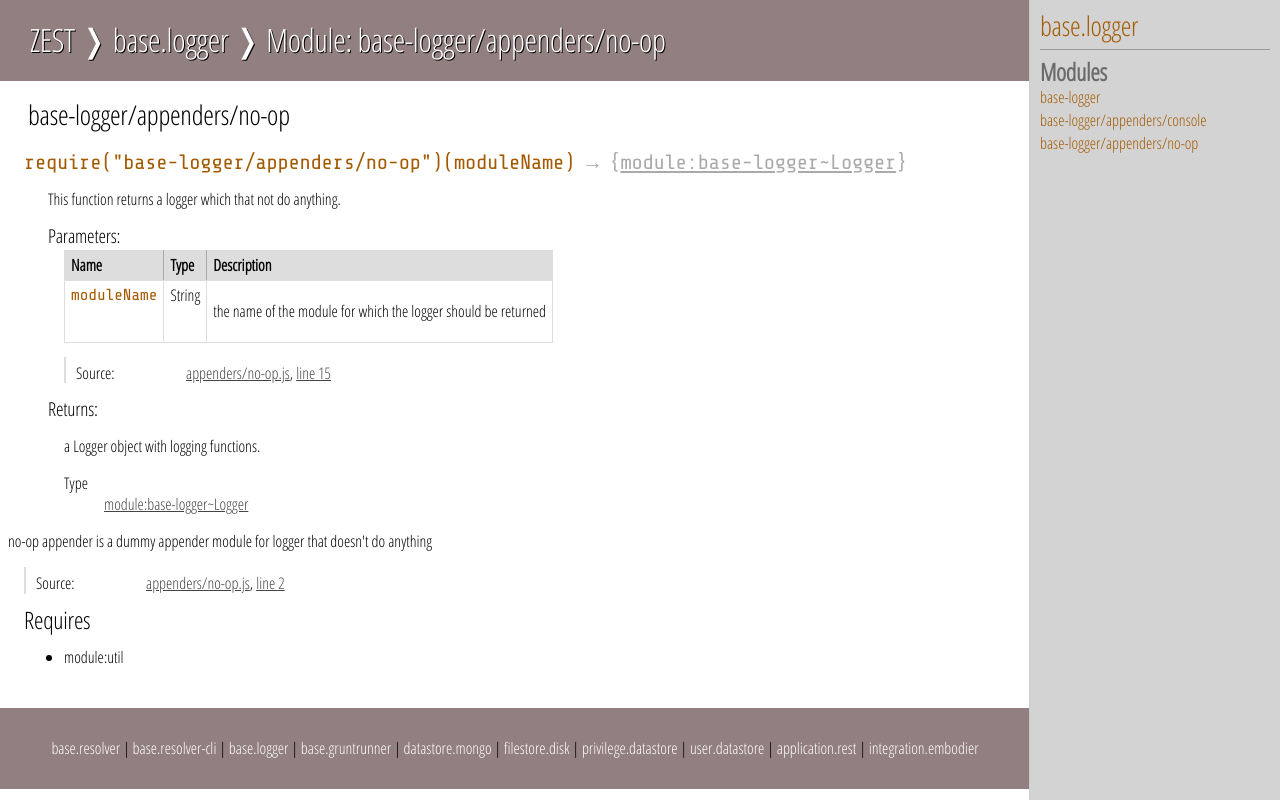
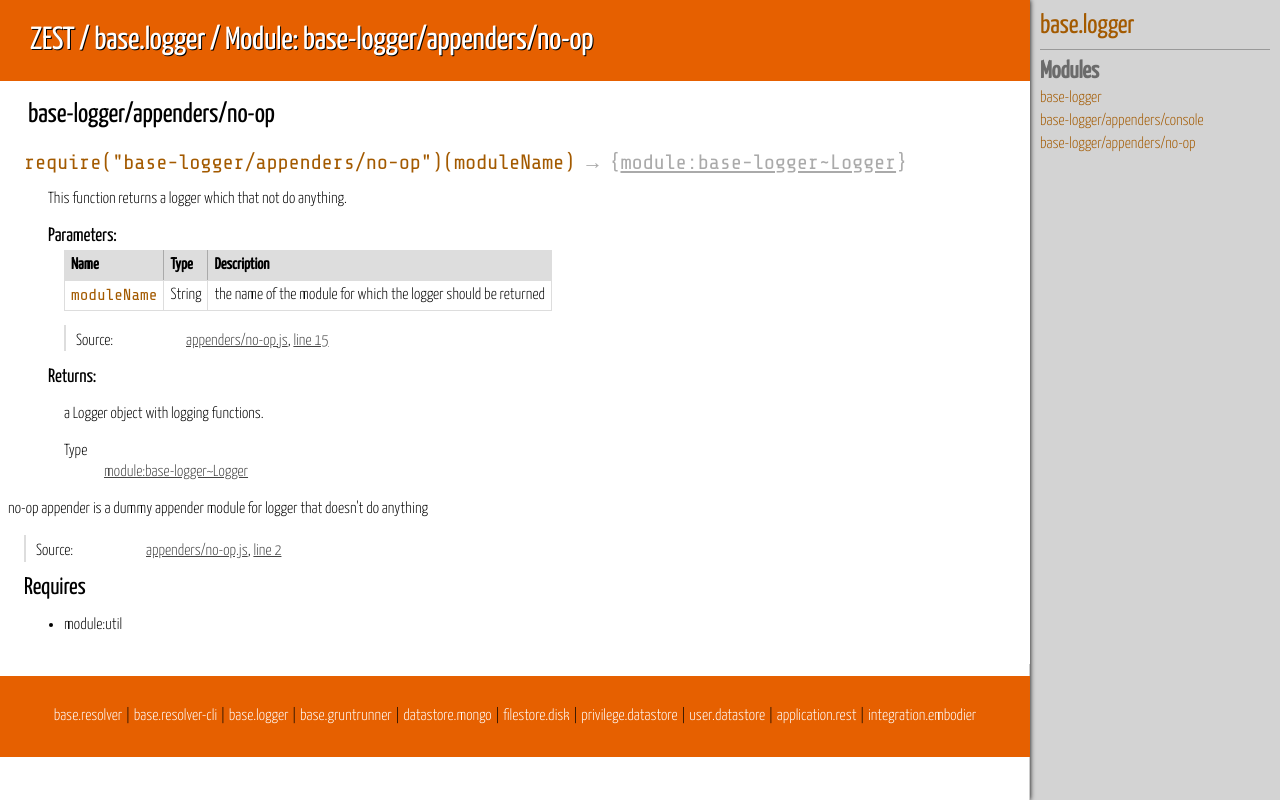
Before and after one commit to zest/base.logger, a plain HTML site: page no-op.html in a window 1280 px wide. Drawn offline with nearby package versions, Linux system fonts and the light colour scheme.

Commit message:
auto commit base.logger on 2014-09-22

```diff
--- a/no-op.html
+++ b/no-op.html
@@ -2,7 +2,7 @@
 <html lang="en">
 <head>
     <meta charset="utf-8">
-    <title>ZEST &#x276d; base.logger &#x276d; Module: base-logger/appenders/no-op</title>
+    <title>ZEST / base.logger / Module: base-logger/appenders/no-op</title>
 
     <script src="scripts/prettify/prettify.js"> </script>
     <script src="scripts/prettify/lang-css.js"> </script>
@@ -17,7 +17,7 @@
 
 <div id="main">
 
-    <h1 class="page-title">ZEST &#x276d; base.logger &#x276d; Module: base-logger/appenders/no-op</h1>
+    <h1 class="page-title">ZEST / base.logger / Module: base-logger/appenders/no-op</h1>
 
 
 
--- a/styles/jsdoc-default.css
+++ b/styles/jsdoc-default.css
@@ -1,4 +1,4 @@
-@import url(http://fonts.googleapis.com/css?family=Open+Sans:300italic,400italic,600italic,400,300,600|Open+Sans+Condensed:300,300italic|Share+Tech+Mono);
+@import url(http://fonts.googleapis.com/css?family=Yanone+Kaffeesatz:400,300|Share+Tech+Mono);
 
 html {
     overflow: auto;
@@ -6,7 +6,7 @@ html {
 }
 
 body {
-    font-family: 'Open Sans Condensed', sans-serif;
+    font-family: 'Yanone Kaffeesatz', sans-serif;
     font-weight: 300;
     line-height: 130%;
     color: #000;
@@ -45,6 +45,8 @@ header {
     right: 250px;
     bottom: 0;
     overflow: auto;
+    box-shadow: 0 0 5px #000000;
+    z-index: 2;
 }
 
 section {
@@ -79,7 +81,6 @@ nav {
 }
 
 nav ul {
-    font-family: 'Open Sans Condensed', sans-serif;
     font-size: 100%;
     line-height: 17px;
     padding: 0;
@@ -123,7 +124,7 @@ footer {
     margin-top: 12px;
     text-align: center;
     font-size: 100%;
-    background: #927F7F;
+    background: #e66000;
 }
 
 footer a {
@@ -145,7 +146,7 @@ h1 {
     text-shadow: 1px 1px 0 #000000;
     margin: 0;
     padding: 30px;
-    background: #927F7F;
+    background: #e66000;
     color: #ffffff;
 }
 
@@ -254,6 +255,10 @@ h6 {
     margin-top: 1em;
 }
 
+.description p{
+    margin: 0;
+}
+
 .code-caption {
     font-style: italic;
     font-size: 107%;
```
Also changed, not shown: console.html (+2 -2 lines), console.js.html (+2 -2 lines), index.html (+2 -2 lines), index.js.html (+2 -2 lines), module-base-logger.html (+2 -2 lines), no-op.js.html (+2 -2 lines).
